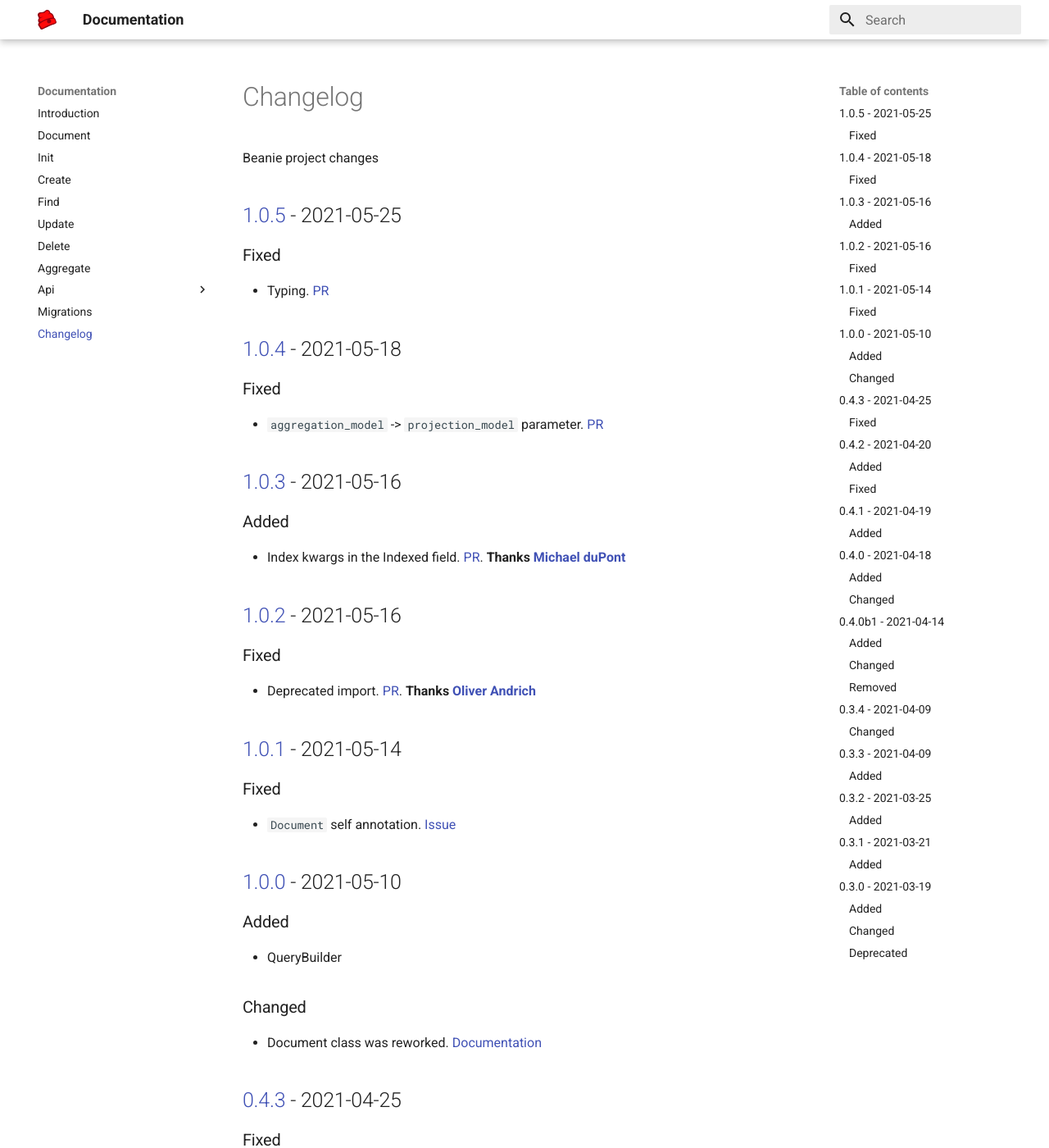
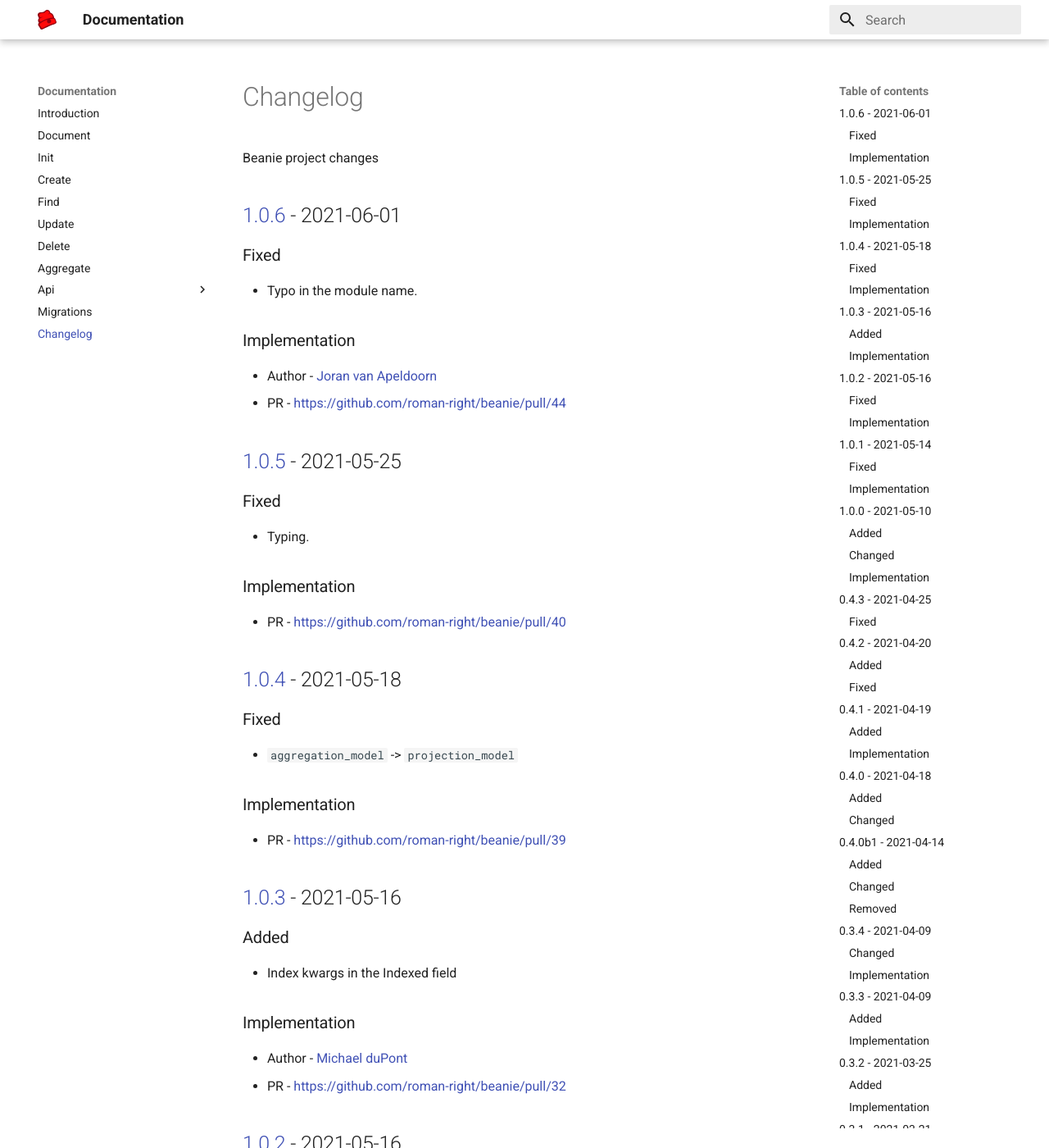
Before and after one commit to giovanamolina/beanie-Python, an MkDocs documentation site: the page built from docs/changelog.md, in a window 1280 px wide and 1400 px high. Shown: the whole window at 82% size. Built offline with MkDocs 1.6.1 and Material for MkDocs 9.7.7, drawn with Linux system fonts in a browser that asks for light colours; some of the changed text lies outside the part shown.

Commit message:
1.0.6 (#45)

```diff
--- a/beanie/__init__.py
+++ b/beanie/__init__.py
@@ -4,7 +4,7 @@ from beanie.odm.fields import PydanticObjectId, Indexed
 from beanie.odm.utils.general import init_beanie
 from beanie.odm.documents import Document
 
-__version__ = "1.0.5"
+__version__ = "1.0.6"
 __all__ = [
     # ODM
     "Document",
--- a/docs/changelog.md
+++ b/docs/changelog.md
@@ -1,108 +1,221 @@
 # Changelog
+
 Beanie project changes
 
+## [1.0.6] - 2021-06-01
+
+### Fixed
+
+- Typo in the module name.
+
+### Implementation
+
+- Author - [Joran van Apeldoorn](https://github.com/jorants)
+- PR - <https://github.com/roman-right/beanie/pull/44>
+
 ## [1.0.5] - 2021-05-25
+
 ### Fixed
-- Typing. [PR](https://github.com/roman-right/beanie/pull/40)
+
+- Typing.
+
+### Implementation
+
+- PR - <https://github.com/roman-right/beanie/pull/40>
 
 ## [1.0.4] - 2021-05-18
+
 ### Fixed
-- `aggregation_model` -> `projection_model` parameter. [PR](https://github.com/roman-right/beanie/pull/39)
+
+- `aggregation_model` -> `projection_model`
+
+### Implementation
+
+- PR - <https://github.com/roman-right/beanie/pull/39>
 
 ## [1.0.3] - 2021-05-16
+
 ### Added
-- Index kwargs in the Indexed field. [PR](https://github.com/roman-right/beanie/pull/32).
-**Thanks [Michael duPont](https://github.com/flyinactor91)**
+
+- Index kwargs in the Indexed field
+
+### Implementation
+
+- Author - [Michael duPont](https://github.com/flyinactor91)
+- PR - <https://github.com/roman-right/beanie/pull/32>
 
 ## [1.0.2] - 2021-05-16
+
 ### Fixed
-- Deprecated import. [PR](https://github.com/roman-right/beanie/pull/33).
-**Thanks [Oliver Andrich](https://github.com/oliverandrich)**
+
+- Deprecated import
+
+### Implementation
+
+- Author - [Oliver Andrich](https://github.com/oliverandrich)
+- PR - <https://github.com/roman-right/beanie/pull/33>
 
 ## [1.0.1] - 2021-05-14
+
 ### Fixed
-- `Document` self annotation. [Issue](https://github.com/roman-right/beanie/issues/29)
+
+- `Document` self annotation
+
+### Implementation
+
+- Issue - <https://github.com/roman-right/beanie/issues/29>
 
 ## [1.0.0] - 2021-05-10
+
 ### Added
+
 - QueryBuilder
+
 ### Changed
+
 - Document class was reworked. [Documentation](https://roman-right.github.io/beanie/api/document/)
 
+### Implementation
+
+- PR - <https://github.com/roman-right/beanie/pull/27>
+
 ## [0.4.3] - 2021-04-25
+
 ### Fixed
+
 - PydanticObjectId openapi generation
 
 ## [0.4.2] - 2021-04-20
+
 ### Added
+
 - Python ^3.6.1 support.
 
 ### Fixed
+
 - Documents init order in migrations
 
 ## [0.4.1] - 2021-04-19
+
 ### Added
-- Projections support to reduce database load. [Issue](https://github.com/roman-right/beanie/issues/16). **Thanks [Nicholas Smith](https://github.com/nzsmith1)**
+
+- Projections support to reduce database load
+
+### Implementation
+
+- Author - [Nicholas Smith](https://github.com/nzsmith1)
+- Issue - <https://github.com/roman-right/beanie/issues/16>
 
 ## [0.4.0] - 2021-04-18
+
 ### Added
+
 - [ODM Documentation](https://roman-right.github.io/beanie/documentation/odm/)
 
 ### Changed
+
 - [Documentation](https://roman-right.github.io/beanie/)
 
 ## [0.4.0b1] - 2021-04-14
+
 ### Added
-- Migrations. [Documentation](https://roman-right.github.io/beanie/quickstart/migrations/).
+
+- Migrations
 - `inspect_collection` Document method
 - `count_documents` Document method
 
 ### Changed
+
 - Session can be provided to the most of the Document methods
 
 ### Removed
+
 - Internal `DocumentMeta` class.
 
 ## [0.3.4] - 2021-04-09
+
 ### Changed
-- `Indexed(...)` field supports index types. [Documentation](https://roman-right.github.io/beanie/#indexes). **Thanks [Joran van Apeldoorn](https://github.com/jorants)**
+
+- `Indexed(...)` field supports index types.
+
+### Implementation
+
+- Author - [Joran van Apeldoorn](https://github.com/jorants)
 
 ## [0.3.3] - 2021-04-09
+
 ### Added
-- Simple indexes via type hints. [Documentation](https://roman-right.github.io/beanie/#indexes). **Thanks [Joran van Apeldoorn](https://github.com/jorants)**
+
+- Simple indexes via type hints.
+
+### Implementation
+
+- Author - [Joran van Apeldoorn](https://github.com/jorants)
 
 ## [0.3.2] - 2021-03-25
+
 ### Added
-- `init_beanie` supports also lists of strings with model paths as the` document_models` parameter. [Documentation](https://roman-right.github.io/beanie/#init). **Thanks [Mohamed Nesredin](https://github.com/Mohamed-Kaizen)**
+
+- `init_beanie` supports also lists of strings with model paths as
+  the` document_models` parameter.
+
+### Implementation
+
+- Author - [Mohamed Nesredin](https://github.com/Mohamed-Kaizen)
 
 ## [0.3.1] - 2021-03-21
+
 ### Added
-- `skip`, `limit` and `sort` parameters in the `find_many` and `find_all` methods. [Documentation](https://roman-right.github.io/beanie/#find-many-documents)
+
+- `skip`, `limit` and `sort` parameters in the `find_many` and `find_all`
+  methods. [Documentation](https://roman-right.github.io/beanie/#find-many-documents)
 
 ## [0.3.0] - 2021-03-19
+
 ### Added
-- `Collection` - internal class of the `Document` to set up additional properties. [Documentation](https://roman-right.github.io/beanie/#collection-setup).
-- Indexes support. [Documentation](https://roman-right.github.io/beanie/#indexes).
+
+- `Collection` - internal class of the `Document` to set up additional
+  properties.
+- Indexes support.
 
 ### Changed
+
 - **Breaking change:** `init_beanie` is async function now.
 
 ### Deprecated
+
 - Internal `DocumentMeta` class. Will be removed in **0.4.0**.
 
 [0.3.0]: https://pypi.org/project/beanie/0.3.0
+
 [0.3.1]: https://pypi.org/project/beanie/0.3.1
+
 [0.3.2]: https://pypi.org/project/beanie/0.3.2
+
 [0.3.3]: https://pypi.org/project/beanie/0.3.3
+
 [0.3.4]: https://pypi.org/project/beanie/0.3.4
+
 [0.4.0b1]: https://pypi.org/project/beanie/0.4.0b1
+
 [0.4.0]: https://pypi.org/project/beanie/0.4.0
+
 [0.4.1]: https://pypi.org/project/beanie/0.4.1
+
 [0.4.2]: https://pypi.org/project/beanie/0.4.2
+
 [0.4.3]: https://pypi.org/project/beanie/0.4.3
+
 [1.0.0]: https://pypi.org/project/beanie/1.0.0
+
 [1.0.1]: https://pypi.org/project/beanie/1.0.1
+
 [1.0.2]: https://pypi.org/project/beanie/1.0.2
+
 [1.0.3]: https://pypi.org/project/beanie/1.0.3
+
 [1.0.4]: https://pypi.org/project/beanie/1.0.4
+
 [1.0.5]: https://pypi.org/project/beanie/1.0.5
+
+[1.0.6]: https://pypi.org/project/beanie/1.0.6
--- a/pyproject.toml
+++ b/pyproject.toml
@@ -1,6 +1,6 @@
 [tool.poetry]
 name = "beanie"
-version = "1.0.5"
+version = "1.0.6"
 description = "Asynchronous Python ODM for MongoDB"
 authors = ["Roman <roman-right@protonmail.com>"]
 license = "Apache-2.0"
```
Also changed, not shown: 1 other file.
